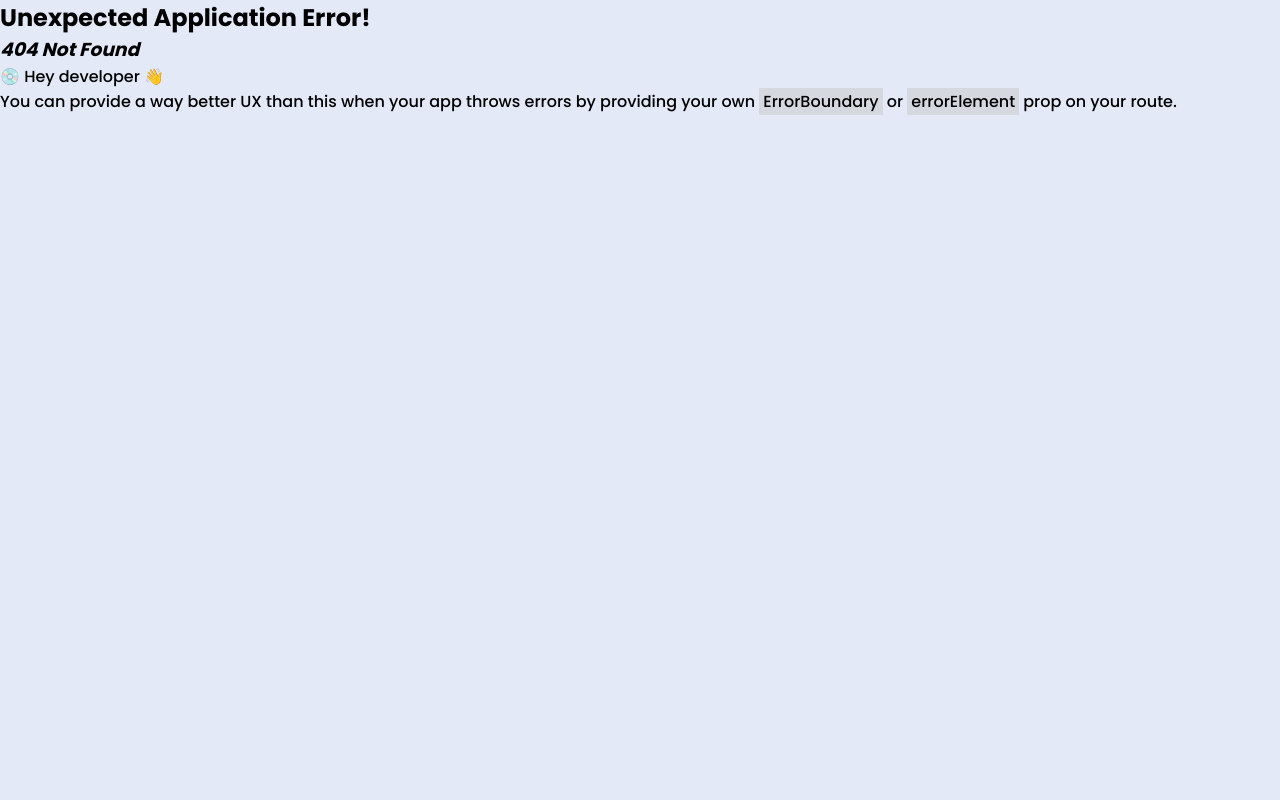
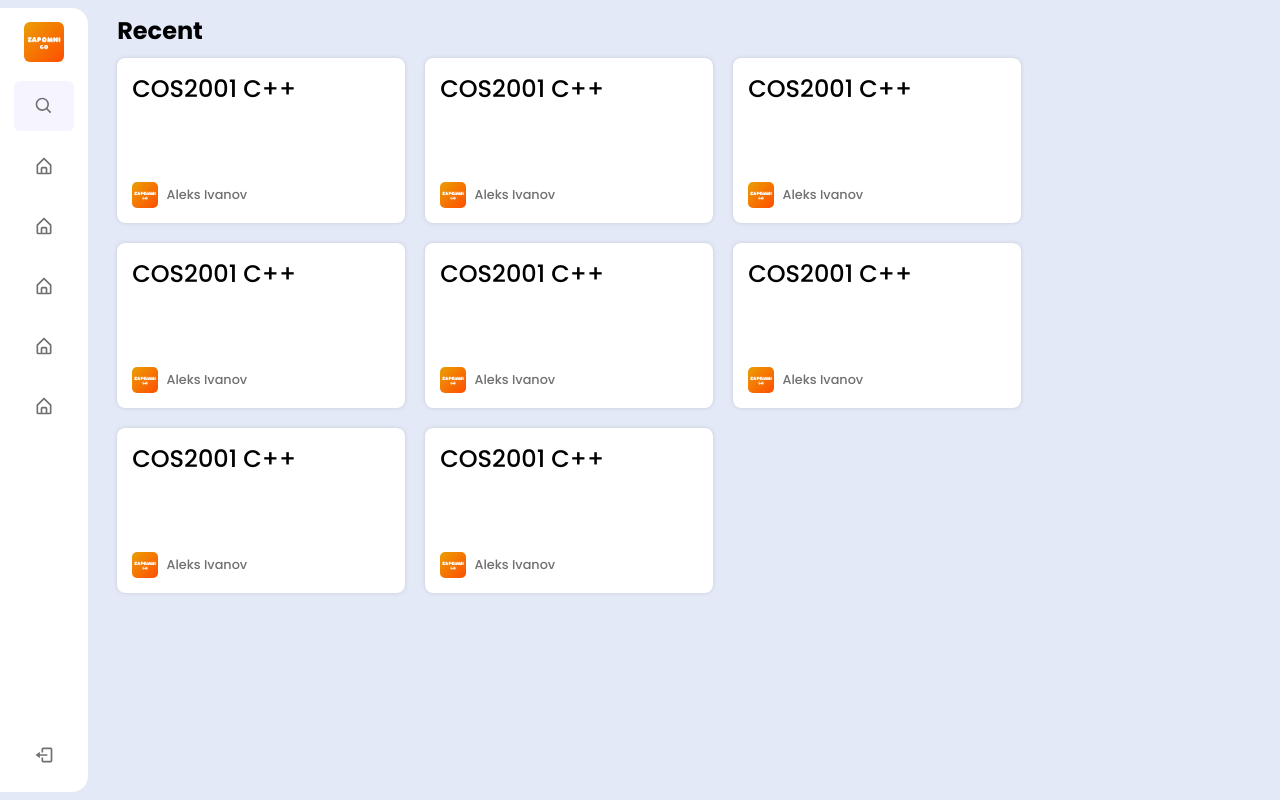
Before and after one commit to ZapomniGo/zapomnigo-client, a React (Vite) app: page /test in a window 1280 px wide. Before the commit this address had no page. Built offline with nearby package versions, Linux system fonts and the light colour scheme.

Commit message:
fix animations

```diff
--- a/src/app-components/MainPage/Dashboard/Dashboard.tsx
+++ b/src/app-components/MainPage/Dashboard/Dashboard.tsx
@@ -86,9 +86,12 @@ const fetchSetCards = (): Promise<SetCardData[]> => {
   });
 };
 
-export const Dashboard: React.FC<{ sidebarOpen: boolean }> = ({ sidebarOpen }) => {
+
+export const Dashboard = ({ sidebarOpen }) => {
   const [selectSet, setSelectSet] = useState<string | null>(null);
   const [setCards, setSetCards] = useState<SetCardData[]>([]);
+
+  console.log(sidebarOpen)
 
   useEffect(() => {
     fetchSetCards()
@@ -110,6 +113,7 @@ export const Dashboard: React.FC<{ sidebarOpen: boolean }> = ({ sidebarOpen }) =
 
   return (
     <section className={`home ${sidebarOpen ? "open" : "closed"}`}>
+      <div className="category">
         <div className="recent">
           <h2 className="recent-title">Recent</h2>
           <div className="recent-sets">
@@ -129,6 +133,7 @@ export const Dashboard: React.FC<{ sidebarOpen: boolean }> = ({ sidebarOpen }) =
             ))}
           </div>
         </div>
+      </div>
     </section>
   );
 };
--- a/src/app-components/MainPage/Dashboard/SetCard.tsx
+++ b/src/app-components/MainPage/Dashboard/SetCard.tsx
@@ -20,7 +20,7 @@ const SetCard: React.FC<SetCardProps> = ({ id, title, description, institution,
       onMouseEnter={() => onMouseEnter(id)}
       onMouseLeave={onMouseLeave}
     >
-      <div className="title-options">
+      <div className={`title-options ${isSelected ? "active" : ""}`}>
         <div className={`set-title ${isSelected ? "active" : ""}`}>{title}</div>
         {/* <div className={`more-options ${isSelected ? "open" : "open"}`}>
           <SlOptionsVertical />
--- a/src/app-components/MainPage/Dashboard/_dashboard.scss
+++ b/src/app-components/MainPage/Dashboard/_dashboard.scss
@@ -1,8 +1,8 @@
 .home {
   position: relative;
   align-self: center;
-  width: calc(100% - 88px);
-  left: 88px;
+  width: 100%;
+  // filter: brightness(20%);
 
   background: $body-color;
   transition: $tran-05;
@@ -10,7 +10,12 @@
   justify-content: center;
   flex-direction: column;
   justify-content: center;
-
+  .category{
+    display: flex;
+    width: calc(100% - 88px);
+    align-self: flex-end;
+    min-height: 100vh;
+  }
   .recent {
     flex-wrap: wrap;
     display: flex;
@@ -27,6 +32,9 @@
       flex-wrap: wrap;
     }
     .set-card {
+      transition: 0.3s;
+      box-shadow: rgba(0, 0, 0, 0.1) 0px 0px 5px 0px,
+        rgba(0, 0, 0, 0.1) 0px 0px 1px 0px;
       cursor: pointer;
       display: flex;
       flex-direction: column;
@@ -37,6 +45,7 @@
       padding: 10px;
       padding-left: 15px;
       font-size: 0.8rem;
+      height: 165px;
       .closed {
         opacity: 0;
         transition: $tran-03;
@@ -51,37 +60,40 @@
         display: flex;
         align-items: center;
         justify-content: space-between;
-        height: 40%;
+        height: 30%;
         .more-options {
           padding-right: 0.8vmax;
         }
       }
       .set-title {
         font-size: 1.5rem;
-        margin-top: 0.1vmax;
-        margin-bottom: 0.5vmin;
         transition: $tran-02;
       }
 
       .set-title.active {
         transition: $tran-02;
-        font-size: 1.1rem;
+        font-size: 1.2rem;
       }
       .set-description {
+        display: flex;
+        align-items: flex-start;
         height: 50%;
       }
       .set-creator {
+        height: 20%;
         display: flex;
         align-items: center;
         margin-bottom: 0.5vmin;
         .image {
-          min-width: 2.5vmax;
+          width: 10%;
           display: flex;
           align-items: center;
+          margin-right: 0.5rem;
 
           img {
-            width: 1.75vmax;
-            border-radius: 6px;
+            border-radius: 5px;
+            min-width: 100%;
+            min-height: 100%;
           }
         }
         .creator-name {
@@ -97,16 +109,12 @@
       }
     }
   }
-  .set-card {
-    transition: 0.3s;
-    box-shadow: rgba(0, 0, 0, 0.1) 0px 0px 5px 0px,
-      rgba(0, 0, 0, 0.1) 0px 0px 1px 0px;
-  }
   .set-card.active {
     box-shadow: rgba(0, 0, 0, 0.16) 0px 3px 6px, rgba(0, 0, 0, 0.23) 0px 3px 6px;
   }
 }
 
 .home.open {
-  filter: blur(2px);
+//   filter: blur(10px);
+    filter: brightness(20%);
 }
--- a/src/app-components/MainPage/MainPage.tsx
+++ b/src/app-components/MainPage/MainPage.tsx
@@ -1,20 +1,20 @@
-import { Navigation } from "./Navigation/Navigation";
-import { Dashboard } from "./Dashboard/Dashboard";
-import { useState } from "react";
+// import { Navigation } from "./Navigation/Navigation";
+// import { Dashboard } from "./Dashboard/Dashboard";
+// import { useState } from "react";
 
 
 
-export const MainPage = () => {
-    const [sidebarOpen, setSidebarOpen] = useState(false);
+// export const MainPage = () => {
+//     const [sidebarOpen, setSidebarOpen] = useState(false);
 
-    const handleSidebarToggle = (isOpen) => {
-    setSidebarOpen(isOpen);
-    };
+//     const handleSidebarToggle = (isOpen) => {
+//     setSidebarOpen(isOpen);
+//     };
 
-    return (
-        <div className="main-page">
-          <Navigation onSidebarToggle={handleSidebarToggle} />
-          <Dashboard sidebarOpen={sidebarOpen} />
-        </div>
-      );
-}
+//     return (
+//         <div className={`main-page ${sidebarOpen ? "open" : ""}`}>
+//           <Navigation onSidebarToggle={handleSidebarToggle} />
+//           <Dashboard sidebarOpen={sidebarOpen} />
+//         </div>
+//       );
+// }
--- a/src/app-components/MainPage/Navigation/Navigation.tsx
+++ b/src/app-components/MainPage/Navigation/Navigation.tsx
@@ -4,8 +4,9 @@ import { IoMdClose } from "react-icons/io";
 
 
 import { useState } from "react";
+import { Outlet } from "react-router";
 
-export const Navigation = ({ onSidebarToggle }) => {
+export const Navigation = (props: any) => {
 
     const [sidebarOpen, setSidebarOpen] = useState(false);
     let timeoutId: number;
@@ -14,7 +15,7 @@ export const Navigation = ({ onSidebarToggle }) => {
         if (window.innerWidth > 900) {
             timeoutId = setTimeout(() => {
                 setSidebarOpen(true);
-                onSidebarToggle(true);
+                // onSidebarToggle(true);
 
             }, 150);
         }
@@ -23,24 +24,25 @@ export const Navigation = ({ onSidebarToggle }) => {
     const handleMouseLeave = () => {
         clearTimeout(timeoutId);
         setSidebarOpen(false);
-        onSidebarToggle(false);
+        // onSidebarToggle(false);
 
     };
 
     const handleHamburgerClick = () => {
         setSidebarOpen(true);
-        onSidebarToggle(true);
+        // onSidebarToggle(true);
 
     };
 
     const handleCloseClick = () => {
         setSidebarOpen(false);
-        onSidebarToggle(false);
+        // onSidebarToggle(false);
 
     }
 
 
     return(
+        <div className="wrapper">
             <div className="navigation_bar" >
                 <RxHamburgerMenu className = "menu-mobile" onClick={handleHamburgerClick} />
                 <nav
@@ -128,6 +130,9 @@ export const Navigation = ({ onSidebarToggle }) => {
                     </div>
                 </nav>
             </div>
+            {props.children}
+            <Outlet />
+        </div>
     )
 
 }
--- a/src/app-components/MainPage/Navigation/_navigation.scss
+++ b/src/app-components/MainPage/Navigation/_navigation.scss
@@ -4,6 +4,12 @@ body{
     height: 100vh;
     background: $body-color;
 }
+
+// .wrapper{
+//         height: 100vh;
+
+//     background: red;
+// }
 
 .sidebar .text{
     font-size: 16px;
--- a/src/app-components/MainPage/_main-page.scss
+++ b/src/app-components/MainPage/_main-page.scss
@@ -1,4 +1,10 @@
 .main-page{
     display: flex;
     overflow: hidden;
+    min-height: 100vh;
+    min-width: 100vw;
   }
+
+body .main-page.open {
+  background: linear-gradient(rgba(0, 0, 0, 0.2), rgba(0, 0, 0, 0.2)), /* your background color or image here */;
+}
```
Also changed, not shown: src/main.tsx (+11 -4 lines). Lines whose indentation alone changed are shown as unchanged.
